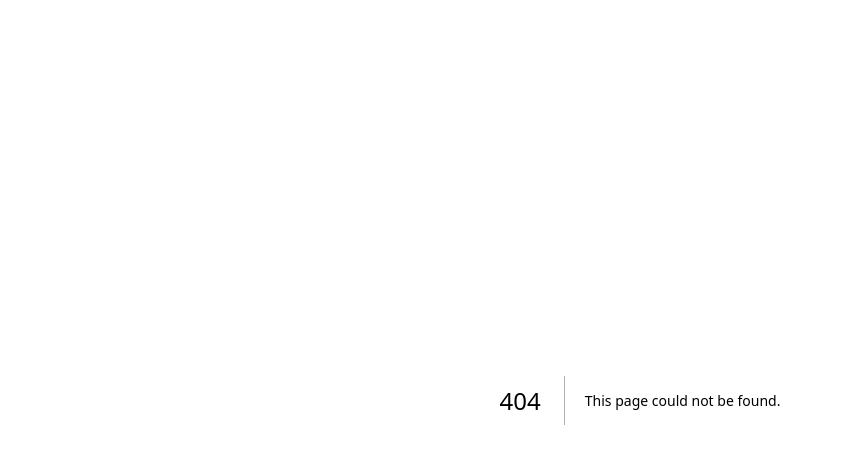
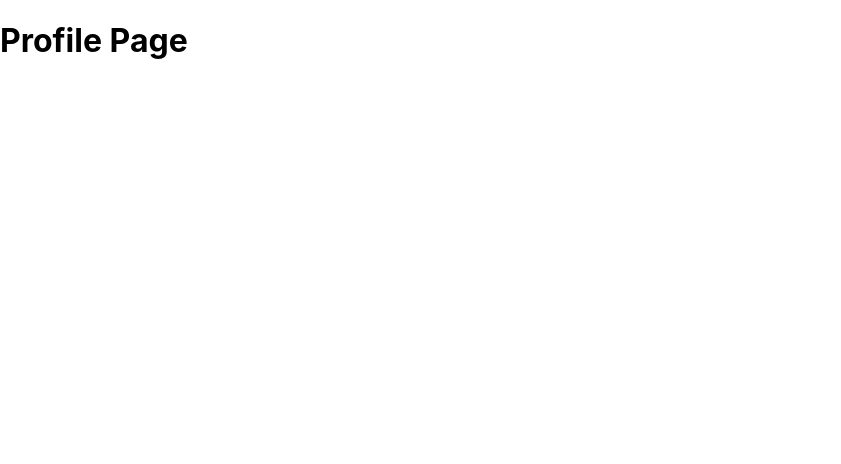
Before and after one commit to Leon-Masakuna/NextJS, a Next.js app: page /profile in a window 1280 px wide. Before the commit this address had no page. Shown: the top 464 px of the page, without its empty margins (0-841 px from the left). Built offline with nearby package versions, Linux system fonts and the light colour scheme.

Commit message:
feat : profile page

```diff
--- /dev/null
+++ b/pages/profile.js
@@ -0,0 +1,5 @@
+function Profile() {
+  return <h1>Profile Page</h1>;
+}
+
+export default Profile;
```
